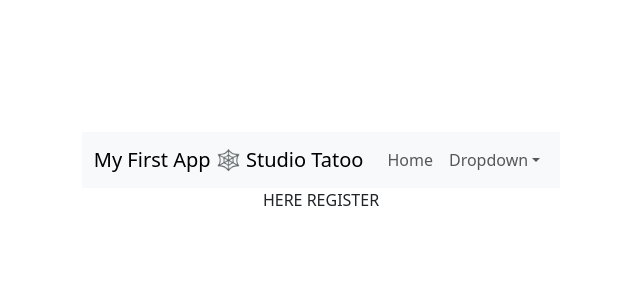
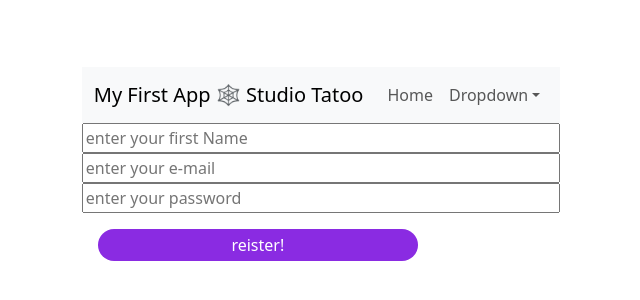
Before and after one commit to Maricode-40/studiotatto-FrontEnd, a React (Vite) app: page /register in a window 1280 px wide. Shown: the part 228-528 px from the top of the page, without its empty margins (319-959 px from the left). Built offline with nearby package versions, Linux system fonts and the light colour scheme; the HTML template or start-up script is replaced by a standard one.

Commit message:
adding new dependencies for redux

```diff
--- a/package.json
+++ b/package.json
@@ -10,15 +10,15 @@
     "preview": "vite preview"
   },
   "dependencies": {
-    "@reduxjs/toolkit": "^2.2.3",
     "axios": "^1.6.8",
     "bootstrap": "^5.3.3",
     "react": "^18.2.0",
     "react-bootstrap": "^2.10.2",
     "react-dom": "^18.2.0",
     "react-jwt": "^1.2.1",
+    "react-router-dom": "^6.22.3",
     "react-redux": "^9.1.0",
-    "react-router-dom": "^6.22.3",
+    "@reduxjs/toolkit": "^2.2.3",
     "redux": "^5.0.1",
     "redux-persist": "^6.0.0",
     "redux-thunk": "^3.1.0"
--- a/src/components/Header/Header.jsx
+++ b/src/components/Header/Header.jsx
@@ -8,8 +8,8 @@ import "./Header.css";
 
 function Header() {
   const location = useLocation();
-  //console.log(location)
-  console.log(location.pathname, "here you are!");
+
+  //console.log(location.pathname, "here you are!");
   return (
     <Navbar expand="lg" className="bg-body-tertiary">
       <Container>
@@ -29,7 +29,7 @@ function Header() {
                 Login
               </NavDropdown.Item>
               <NavDropdown.Item href="/profile">
-                Profile or User
+                Logout
               </NavDropdown.Item>
               <NavDropdown.Divider />
               <NavDropdown.Item
--- a/src/pages/Login/Login.css
+++ b/src/pages/Login/Login.css
@@ -1,5 +1,5 @@
 img {
-  width: 95%;
+  width: 99%;
 }
 
 .loginElementsDesign {
--- a/src/pages/Register/Register.css
+++ b/src/pages/Register/Register.css
@@ -0,0 +1,4 @@
+.registerElementsDesign {
+  display: flex;
+  flex-direction: column;
+}
--- a/src/pages/Register/Register.jsx
+++ b/src/pages/Register/Register.jsx
@@ -1,5 +1,74 @@
 import "./Register.css";
+import { useNavigate } from "react-router-dom";
+import { CustomInput } from "../../components/CustomInput/CustomInput";
+import { ButtonC } from "../../components/ButtonC/ButtonC";
+import { useState } from "react";
+import { registerNewUserCall } from "../../services/apiCalls";
 
 export const Register = () => {
-  return <>HERE REGISTER</>;
+  const navigate = useNavigate();
+
+  const [credentials, setCredentials] = useState({
+    name: "",
+    email: "",
+    password: "",
+  });
+
+  const [msg, setMsg] = useState("");
+
+  const inputHandler = (e) => {
+    //this function is going to bind the state hook that is credentials
+    setCredentials((prevState) => ({
+      ...prevState,
+      [e.target.name]: e.target.value,
+    }));
+  };
+
+  const registerMe = async () => {
+    const answer = await registerNewUserCall(credentials);
+    setMsg(answer.data.message);
+    //console.log(answer);
+    if (answer.data.message) {
+      setTimeout(() => {
+        navigate("/login");
+      }, 2000);
+    }
+  };
+
+  return (
+    <div className="register-container registerElementsDesign">
+      {msg === "" ? (
+        <>
+          <CustomInput
+            typeProp={"text"}
+            nameProp={"name"}
+            handlerProp={(e) => inputHandler(e)}
+            placeholderProp={"enter your first Name"}
+          />
+          <CustomInput
+            typeProp={"email"}
+            nameProp={"email"}
+            handlerProp={(e) => inputHandler(e)}
+            placeholderProp={"enter your e-mail"}
+          />
+
+          <CustomInput
+            typeProp={"password"}
+            nameProp={"password"}
+            handlerProp={(e) => inputHandler(e)}
+            placeholderProp={"enter your password"}
+          />
+
+          <ButtonC
+            title={"reister!"}
+            className={"regularButtonClass"}
+            functionEmit={registerMe}
+          />
+        </>
+      ) : (
+        <div>{msg}</div>
+      )}
+      {/* <pre>{JSON.stringify(credentials, null, 2)}</pre> */}
+    </div>
+  );
 };
--- a/src/services/apiCalls.js
+++ b/src/services/apiCalls.js
@@ -3,13 +3,16 @@ import axios from "axios";
 //const API_URL = "http://localhost:3309/";
 const API_URL = "http://localhost:3000/api/";
 
-export const registerNewUserCall = async () => {};
-// return await axios.post(`${API_UR}auth/register`, credencials) ;
+export const registerNewUserCall = async (credentials) => {
+  return await axios.post(`${API_URL}auth/register`, credentials);
+};
 
 export const loginCall = async (credentials) => {
   return await axios.post(`${API_URL}auth/login`, credentials);
 };
 
+// HOME
+ // export const getALLBLABLABLA
 //CRUD methods
 // .get("url", {headers}(opcional))
 // .post("url", {body}, {headers})
```
